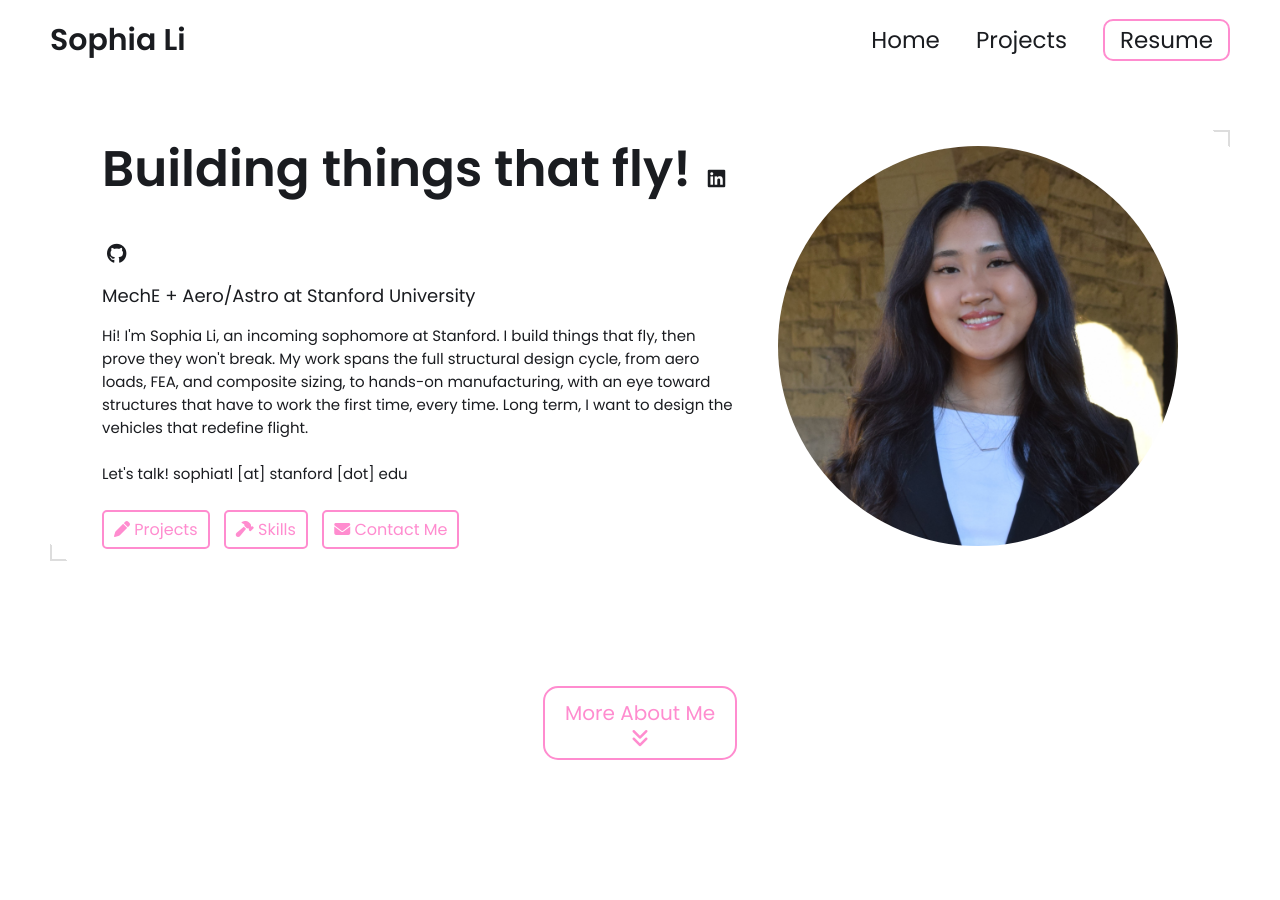
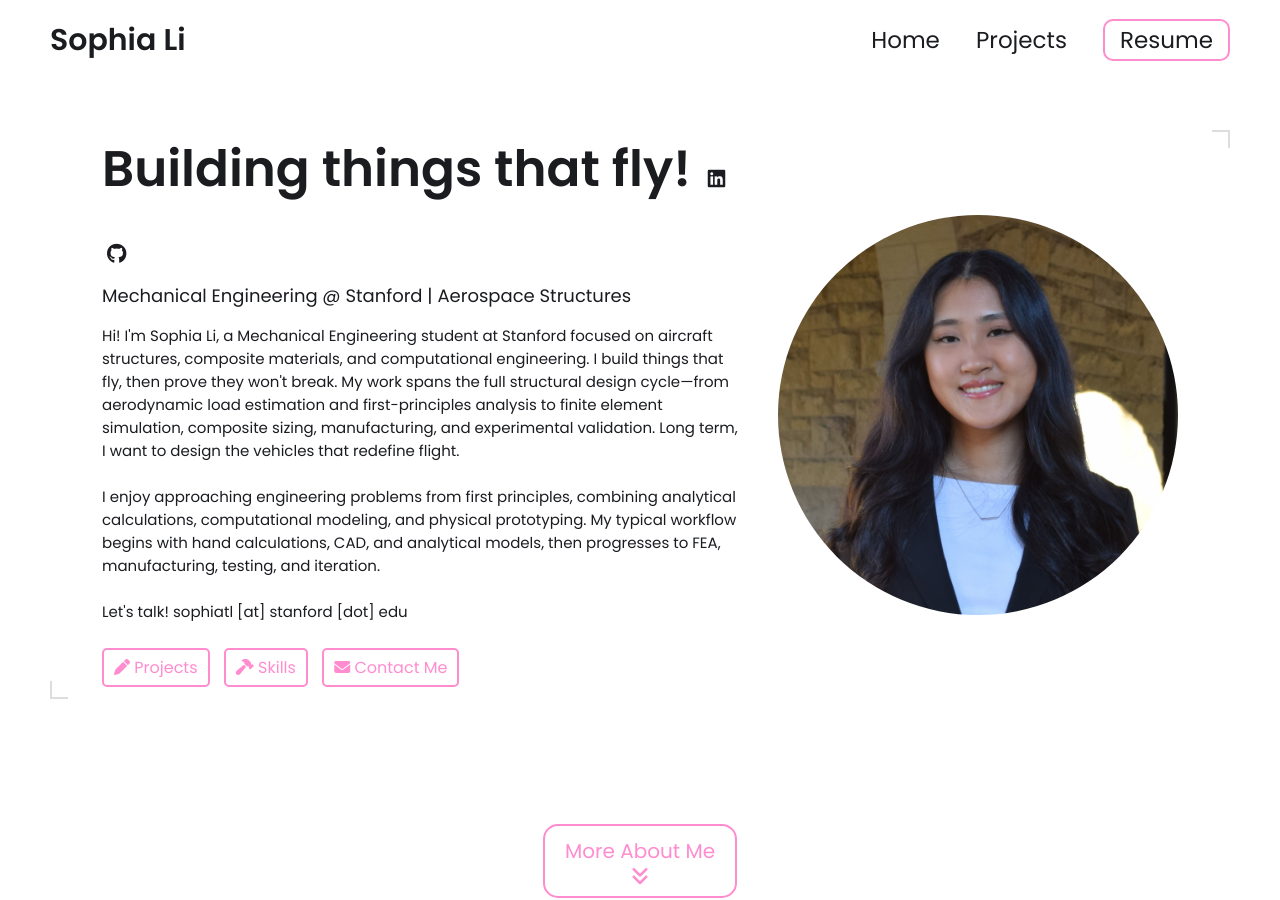
Before and after one commit to Sophiaylii/Sophiaylii.github.io, a Jekyll site: the page built from index.html, in a window 1280 px wide and 900 px high. Built offline with Jekyll 4.4.1, drawn with Linux system fonts in a browser that asks for light colours; some of the changed text lies outside the part shown.

Commit message:
editing home page

```diff
--- a/_config.yml
+++ b/_config.yml
@@ -13,11 +13,16 @@ title: Sophia Li's Portfolio # This is what shows up in the tab of the browser
 
 # Hero Section
 name: Sophia Li
-headline: MechE + Aero/Astro at Stanford University
+headline: Mechanical Engineering @ Stanford | Aerospace Structures
 description: >- # dont remove this line. this will ignore all new lines until the next section
-  Hi! I'm Sophia Li, an incoming sophomore at Stanford. I build things that fly, then prove they won't break. My work spans the full structural design cycle,
-  from aero loads, FEA, and composite sizing, to hands-on manufacturing, with an eye toward structures that have to work the first time, every time.
-  Long term, I want to design the vehicles that redefine flight. <br><br> Let's talk! sophiatl [at] stanford [dot] edu
+  Hi! I'm Sophia Li, a Mechanical Engineering student at Stanford focused on aircraft structures, composite materials, and computational engineering. I build
+  things that fly, then prove they won't break. My work spans the full structural design cycle—from aerodynamic load estimation and first-principles analysis
+  to finite element simulation, composite sizing, manufacturing, and experimental validation. Long term, I want to design the vehicles that redefine flight.
+
+  <br><br> I enjoy approaching engineering problems from first principles, combining analytical calculations, computational modeling, and physical prototyping.
+  My typical workflow begins with hand calculations, CAD, and analytical models, then progresses to FEA, manufacturing, testing, and iteration.
+
+  <br><br> Let's talk! sophiatl [at] stanford [dot] edu
 
 # Place your profile image in /assets/images/profile-image/folder and edit the file name
 profile_image: ./assets/images/profile-image/DSC_0045_cropped.JPG
@@ -45,25 +50,28 @@ external-links:    # input only your own url slug. The icons with missing entrie
 
 # Skills Section - Add the list of your Skills by categories/tools. The indentation for each level needs to be precise.
 skills:
+  - category: Engineering Knowledge
+    tools:
+    - Classical Laminate Theory (CLT)
+    - Composite Structures
+    - Structural Analysis
+    - Mechanics of Materials
+    - Failure Criteria
+
   - category: CAD & FEA
     tools:
     - Fusion 360 (Autodesk)
     - Abaqus
     - HyperX
-    - MATLAB
 
   - category: Aerodynamics
     tools:
     - XFLR5
     - Airfoil Analysis
     - Lift Distribution Modeling
+    - Wing Sizing
 
-  - category: Hardware
-    tools:
-    - Rapid Prototyping
-    - Mechanical Design for Flight
-
-  - category: Manufacturing
+    - category: Manufacturing
     tools:
     - Wet Layup Composite Fabrication
     - 3D Printing
@@ -77,6 +85,13 @@ skills:
     - Python
     - C++
     - MATLAB
+    - NumPy
+    - SciPy
+
+    - category: Mechanical Design
+    tools:
+    - Rapid Prototyping
+    - Mechanical Design for Flight
 
 
 # Contact Form Setup. Setup an account and copy over the key. When someone fills out the form, it will be received in your email.
```
